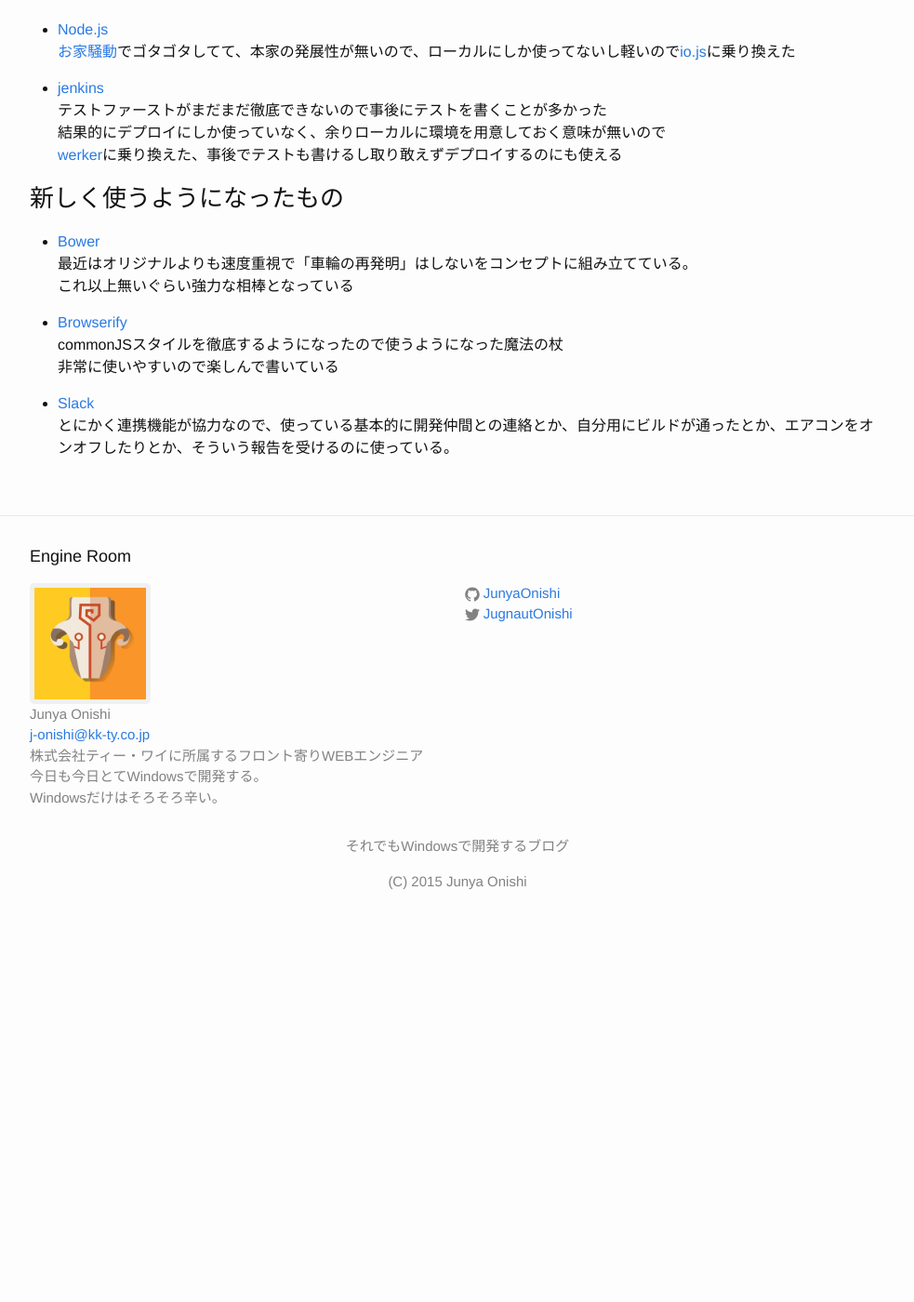
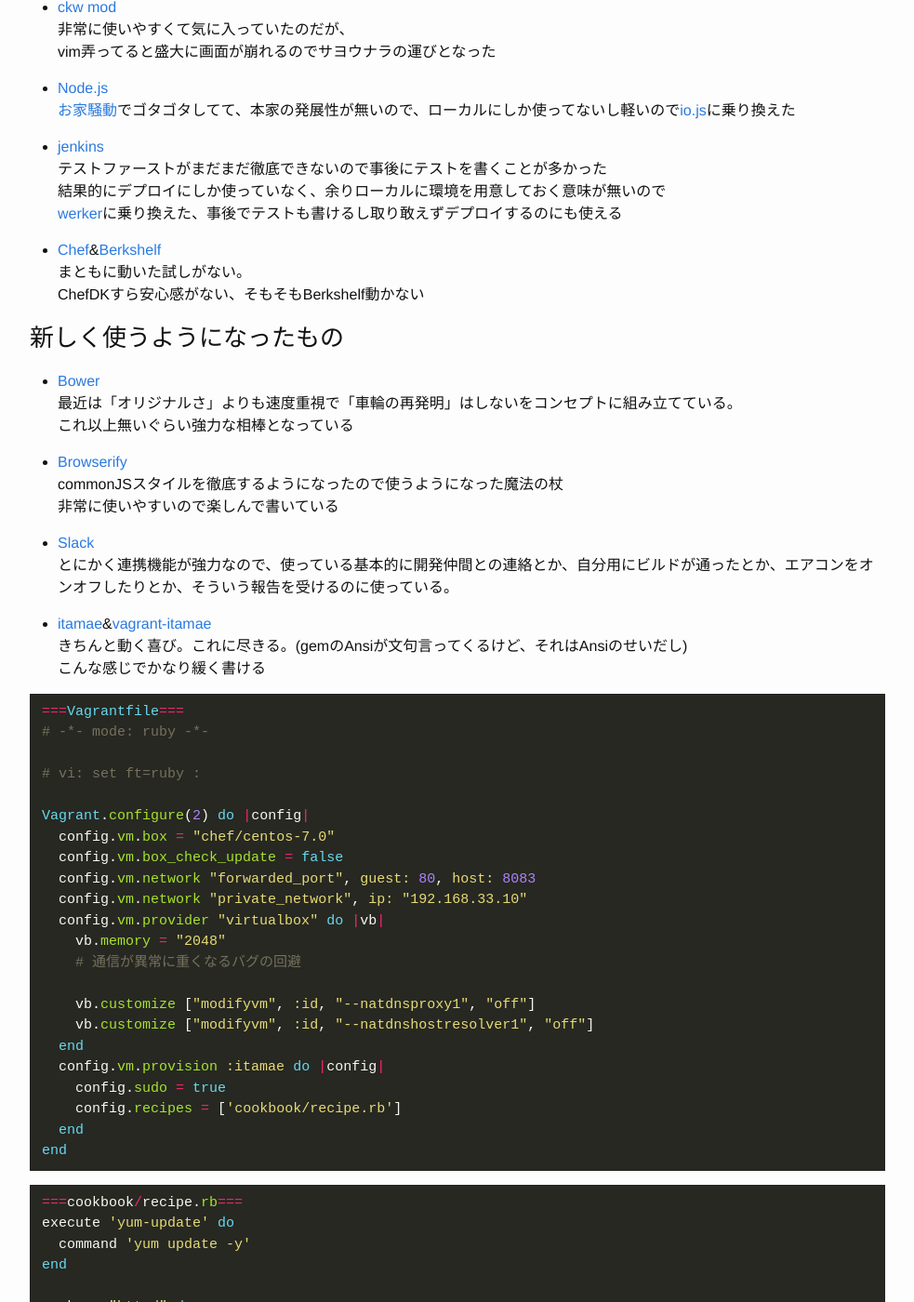
Before and after one commit to JunyaOnishi/JunyaOnishi.github.io, a Jekyll site: the page built from _posts/2015-04-01-Recently-Development-Environment.md, in a window 1280 px wide and 1400 px high, scrolled down 2120 px. Shown: the whole window at 93% size, without its empty margins (148-1131 px from the left). Built offline with Jekyll 4.4.1, drawn with Linux system fonts in a browser that asks for light colours; before the commit the page ends 3139 px from its top, so only the background shows below that; some of the changed text lies outside the part shown.

Commit message:
Blog typo fix

```diff
--- a/_posts/2015-04-01-Recently-Development-Environment.md
+++ b/_posts/2015-04-01-Recently-Development-Environment.md
@@ -81,13 +84,95 @@
 : テストファーストがまだまだ徹底できないので事後にテストを書くことが多かった
 : 結果的にデプロイにしか使っていなく、余りローカルに環境を用意しておく意味が無いので
 : [werker](http://wercker.com/)に乗り換えた、事後でテストも書けるし取り敢えずデプロイするのにも使える
+- [Chef](https://www.chef.io/)&[Berkshelf](http://berkshelf.com/)
+: まともに動いた試しがない。
+: ChefDKすら安心感がない、そもそもBerkshelf動かない
 
 ### 新しく使うようになったもの
 - [Bower](http://bower.io/)
-: 最近はオリジナルよりも速度重視で「車輪の再発明」はしないをコンセプトに組み立てている。
+: 最近は「オリジナルさ」よりも速度重視で「車輪の再発明」はしないをコンセプトに組み立てている。
 : これ以上無いぐらい強力な相棒となっている
 - [Browserify](http://browserify.org/)
 : commonJSスタイルを徹底するようになったので使うようになった魔法の杖
 : 非常に使いやすいので楽しんで書いている
 - [Slack](https://slack.com/)
-: とにかく連携機能が協力なので、使っている基本的に開発仲間との連絡とか、自分用にビルドが通ったとか、エアコンをオンオフしたりとか、そういう報告を受けるのに使っている。
+: とにかく連携機能が強力なので、使っている基本的に開発仲間との連絡とか、自分用にビルドが通ったとか、エアコンをオンオフしたりとか、そういう報告を受けるのに使っている。
+- [itamae](https://github.com/itamae-kitchen/itamae)&[vagrant-itamae](https://github.com/chiastolite/vagrant-itamae)
+: きちんと動く喜び。これに尽きる。(gemのAnsiが文句言ってくるけど、それはAnsiのせいだし)
+: こんな感じでかなり緩く書ける
+{% highlight ruby%}
+===Vagrantfile===
+# -*- mode: ruby -*-
+# vi: set ft=ruby :
+Vagrant.configure(2) do |config|
+  config.vm.box = "chef/centos-7.0"
+  config.vm.box_check_update = false
+  config.vm.network "forwarded_port", guest: 80, host: 8083
+  config.vm.network "private_network", ip: "192.168.33.10"
+  config.vm.provider "virtualbox" do |vb|
+    vb.memory = "2048"
+    # 通信が異常に重くなるバグの回避
+    vb.customize ["modifyvm", :id, "--natdnsproxy1", "off"]
+    vb.customize ["modifyvm", :id, "--natdnshostresolver1", "off"]
+  end
+  config.vm.provision :itamae do |config|
+    config.sudo = true
+    config.recipes = ['cookbook/recipe.rb']
+  end
+end
+{% endhighlight %}
+
+{% highlight ruby%}
+===cookbook/recipe.rb===
+execute 'yum-update' do
+  command 'yum update -y'
+end
+
+package "httpd" do
+  action :install
+end
+
+package "mariadb" do
+  action :install
+end
+
+package "mariadb-server" do
+  action :install
+end
+
+package "php" do
+  action :install
+end
+
+package "php-devel" do
+  action :install
+end
+
+package "php-pdo" do
+  action :install
+end
+
+package "php-mbstring" do
+  action :install
+end
+
+package "php-xml" do
+  action :install
+end
+
+package "php-xmlrpc" do
+  action :install
+end
+
+package "php-mysql" do
+  action :install
+end
+
+execute 'remove-var-www-html' do
+  command 'rm -drf /var/www/html'
+end
+
+link "/var/www/html" do
+  to "/vagrant/"
+end
+{% endhighlight %}
```
Also changed, not shown: other parts of _posts/2015-04-01-Recently-Development-Environment.md (+3 -0 lines).
